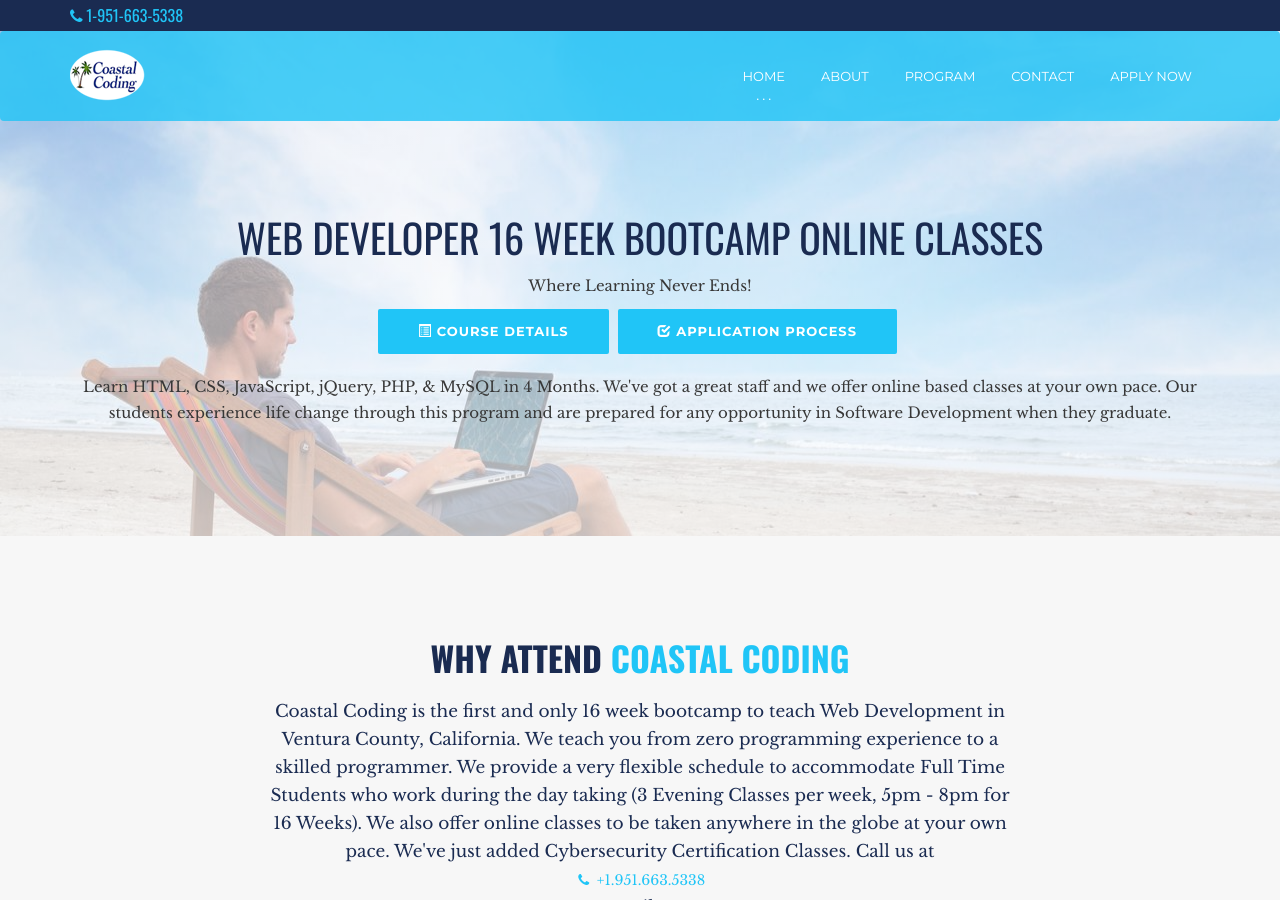
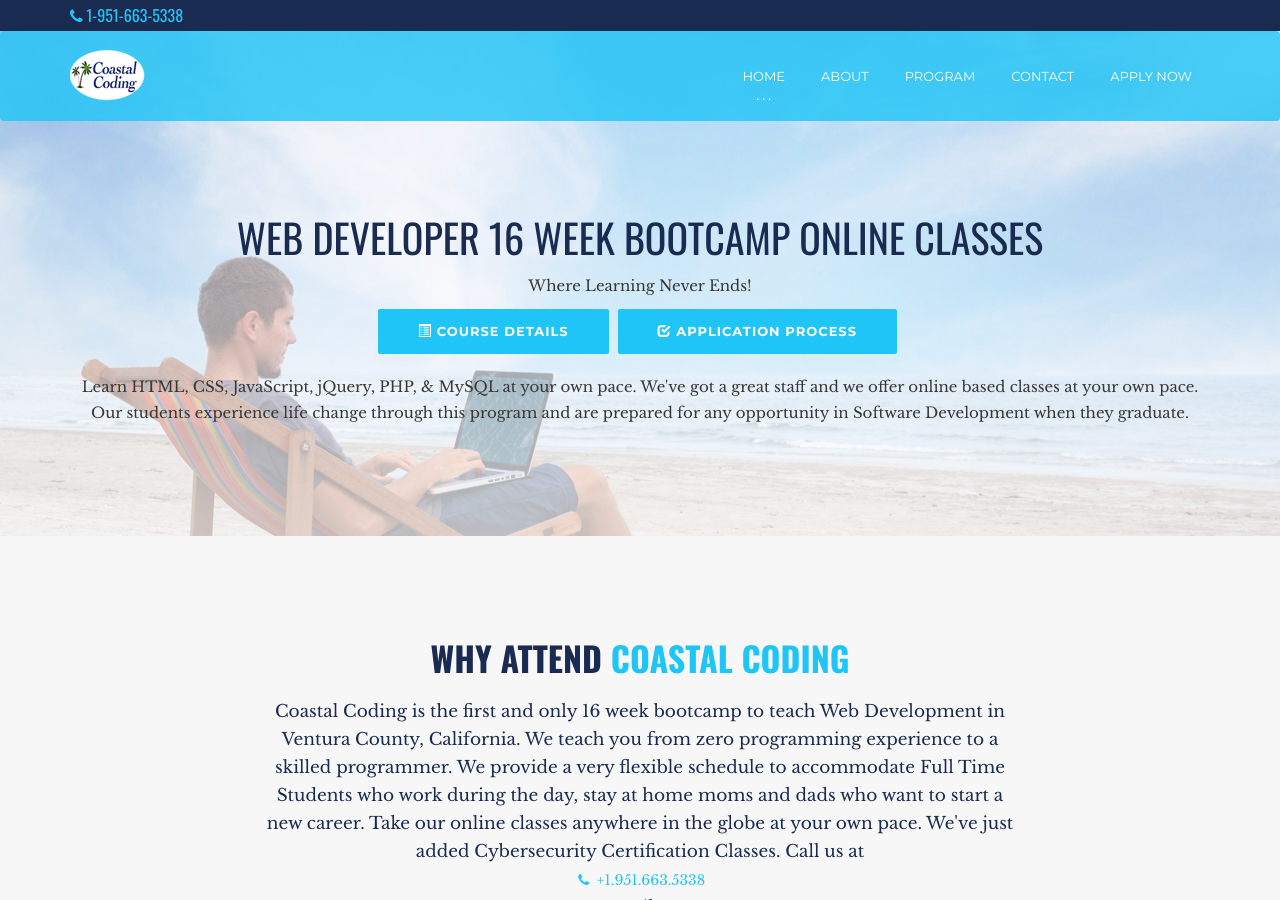
Before and after one commit to pfuzane1/Coastal-Coding, a Jekyll site: the page built from index.html, in a window 1280 px wide and 900 px high. Built offline with Jekyll 4.4.1, drawn with Linux system fonts in a browser that asks for light colours; some of the changed text lies outside the part shown.

Commit message:
At your pace

```diff
--- a/index.html
+++ b/index.html
@@ -34,7 +34,7 @@ layout: default
                 <p>Where Learning Never Ends!</p>
                 <a href="course-detail.html" class="btn btn-primary m-b" style="margin-right:5px; margin-bottom:20px;"><span class="glyphicon glyphicon-list-alt"></span> Course Details</a>
                 <a href="admission-process.html" class="btn btn-primary m-b" style="margin-right:5px; margin-bottom:20px;"><span class="glyphicon glyphicon-check"></span> Application Process</a>
-                <p>Learn HTML, CSS, JavaScript, jQuery, PHP, & MySQL in 4 Months. We've got a great staff and we offer online based classes at your own pace.
+                <p>Learn HTML, CSS, JavaScript, jQuery, PHP, & MySQL at your own pace. We've got a great staff and we offer online based classes at your own pace.
                 Our students experience life change through this program and are prepared for any opportunity in Software Development when they graduate.</p>
             </div>
             </div>
@@ -51,7 +51,7 @@ layout: default
                 <p>Where Learning Never Ends!</p>
                 <a href="course-detail.html" class="btn btn-primary m-b" style="margin-right:5px; margin-bottom:20px;"><span class="glyphicon glyphicon-list-alt"></span> Course Details</a>
                 <a href="admission-process.html" class="btn btn-primary m-b" style="margin-right:5px; margin-bottom:20px;"><span class="glyphicon glyphicon-check"></span> Application Process</a>
-                <p>Learn HTML, CSS, JavaScript, jQuery, PHP, & MySQL in 4 Months. We've got a great staff and we offer online based classes at your own pace.
+                <p>Learn HTML, CSS, JavaScript, jQuery, PHP, & MySQL at your own pace. We've got a great staff and we offer online based classes at your own pace.
                 Our students experience life change through this program and are prepared for any opportunity in Software Development when they graduate.</p>
             </div>
             </div>
@@ -63,8 +63,8 @@ layout: default
                 <div class="col-sm-12">
                     <h2 class="heading text-center">Why attend <span class="color2">Coastal Coding</span>
                         <span class="sub-heading">Coastal Coding is the first and only 16 week bootcamp to teach Web Development in Ventura County, California.
-                        We teach you from zero programming experience to a skilled programmer. We provide a very flexible schedule to accommodate Full Time Students who work during the day
-                        taking (3 Evening Classes per week, 5pm - 8pm for 16 Weeks). We also offer online classes to be taken anywhere in the globe at your own pace. We've just added Cybersecurity Certification Classes. Call us at
+                        We teach you from zero programming experience to a skilled programmer. We provide a very flexible schedule to accommodate Full Time Students who work during the day,
+                        stay at home moms and dads who want to start a new career. Take our online classes anywhere in the globe at your own pace. We've just added Cybersecurity Certification Classes. Call us at
                         <a href="tel:+19516635338" class="phone"><i class="fa fa-phone fa-fw"></i> +1.951.663.5338</a> or email us at
                         <a href="mailto:info@coastalcoding.com" class="email"><i class="fa fa-envelope fa-fw"></i> info@coastalcoding.com</a></span>
                         <span class="icon-divider"></span>
```
